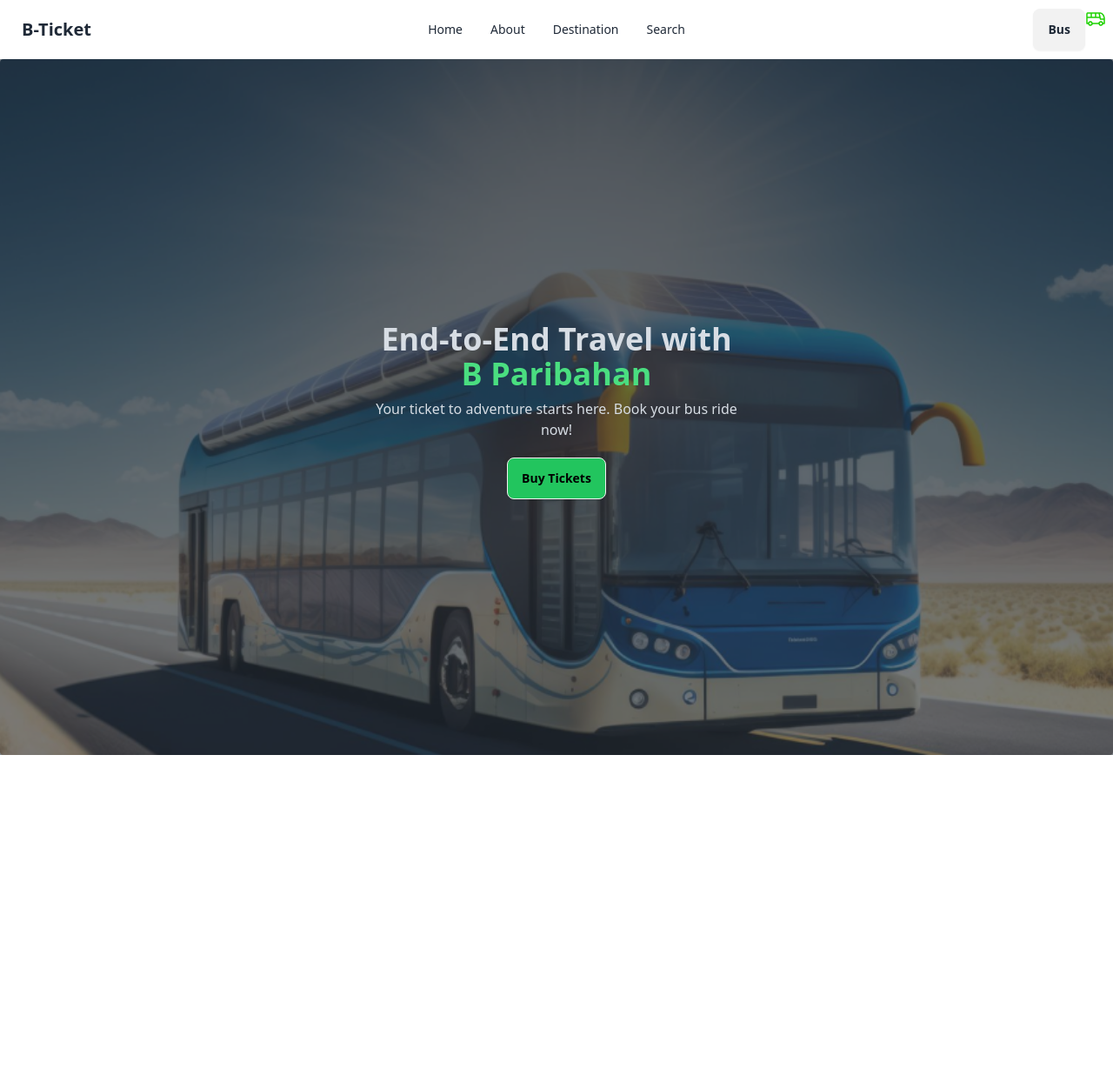
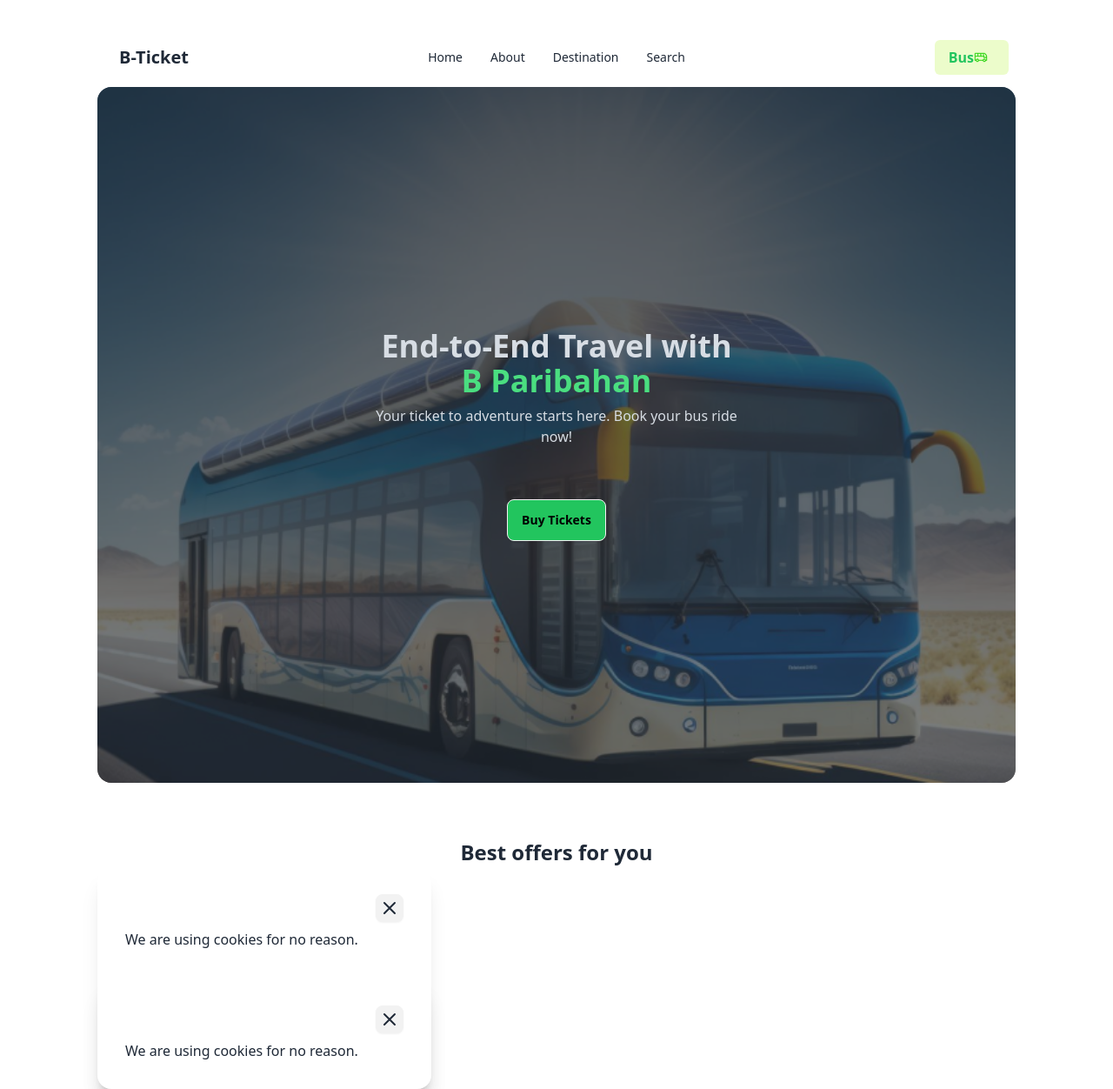
Before and after one commit to FoyjurManik/developer.assignment5, a plain HTML site: page index.html in a window 1280 px wide. Shown: the whole page at 87% size. Before the commit the page ends 868 px from the top, so only its background shows below. Drawn offline with nearby package versions, Linux system fonts and the light colour scheme.

Commit message:
added cupon

```diff
--- a/index.html
+++ b/index.html
@@ -10,7 +10,9 @@
     <link rel="stylesheet" href="styles/style.css">
 
 </head>
-<body>
+<body class="container mx-auto lg:px-28 lg:pt-8 px-5 pt-4">
+
+  <!-- navbar section -->
     <section>
         <nav>
             <div class="navbar bg-base-100">
@@ -42,28 +44,61 @@
                   </ul>
                 </div>
                 <div class="navbar-end">
-                    <button class="flex">
-                        <a class="btn">Bus</a>
-                        <img src="images/bus-icon.png" alt="">
-                    </button>
+                  <button class="bg-lime-100	text-green-500	 font-bold py-2 px-4 rounded-md inline-flex items-center"> Bus
+                  <img src="images/bus-icon.png" alt="Image" class="w-4 h-4 mr-2" />
+                  </button>
+
 
                 </div>
               </div>
         </nav>
     </section>
 
+    <!-- banner section -->
     <section>
-        <div class="hero  rounded min-h-screen" style="background-image: url('images/banner.png');">
+        <div class="hero carousel min-h-screen rounded-2xl" style="background-image: url('images/banner.png');">
             <div class="hero-overlay bg-opacity-60"></div>
             <div class="hero-content text-center text-neutral-content">
               <div class="max-w-md">
-                <h1 class="mb-2 pt-2 text-4xl font-bold">End-to-End Travel with<br><span class="text-green-400">B Paribahan</span></h1>
+                <h1 class="mb-2 pb-30 text-4xl font-bold">End-to-End Travel with<br><span class="text-green-400">B Paribahan</span></h1>
                 <p class="mb-5">Your ticket to adventure starts here. Book your bus ride now!</p>
-                <button class="btn bg-green-500 hover:bg-green-500 text-black">Buy Tickets</button>
+                <button class=" mt-10 btn bg-green-500 hover:bg-green-500 text-black">Buy Tickets</button>
               </div>
             </div>
           </div>
     </section>
 
+    <!-- cupon section -->
+    <div>
+      <h1 class="text-center font-bold text-2xl	pt-16">Best offers for you</h1>
+    </div>
+    <div>
+      <div>
+        <div class="card w-96 bg-base-100 shadow-xl">
+          <div class="card-body">
+            <div class="card-actions justify-end">
+              <button class="btn btn-square btn-sm">
+                <svg xmlns="http://www.w3.org/2000/svg" class="h-6 w-6" fill="none" viewBox="0 0 24 24" stroke="currentColor"><path stroke-linecap="round" stroke-linejoin="round" stroke-width="2" d="M6 18L18 6M6 6l12 12" /></svg>
+              </button>
+            </div>
+            <p>We are using cookies for no reason.</p>
+          </div>
+          <div>
+            <div class="card w-96 bg-base-100 shadow-xl">
+              <div class="card-body">
+                <div class="card-actions justify-end">
+                  <button class="btn btn-square btn-sm">
+                    <svg xmlns="http://www.w3.org/2000/svg" class="h-6 w-6" fill="none" viewBox="0 0 24 24" stroke="currentColor"><path stroke-linecap="round" stroke-linejoin="round" stroke-width="2" d="M6 18L18 6M6 6l12 12" /></svg>
+                  </button>
+                </div>
+                <p>We are using cookies for no reason.</p>
+              </div>
+            </div>
+          </div>
+        </div>
+
+
+      </div>
+    </div>
 </body>
 </html>
```
